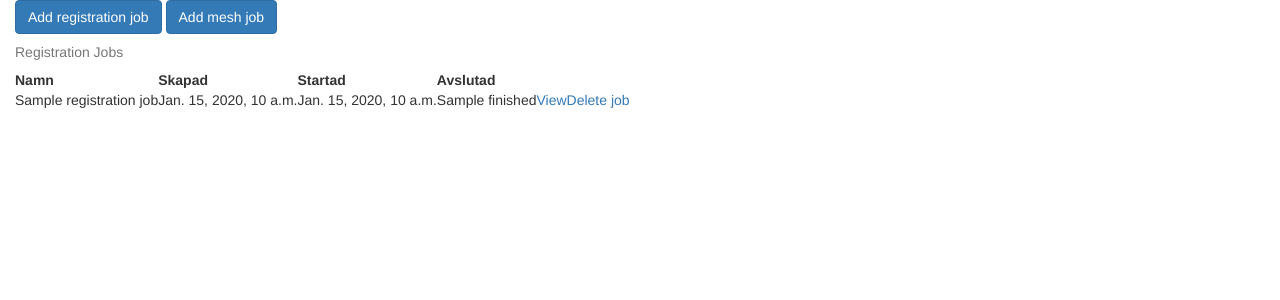
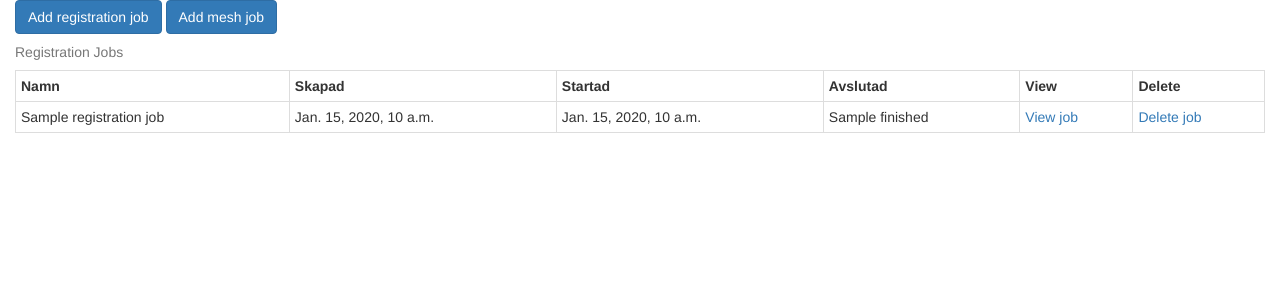
Before and after one commit to PUM-9/server_api, a Django app: template frontend/templates/frontend/index.html in a window 1280 px wide. Shown: the top 300 px of the page. Run offline with Django 3.2, Linux system fonts and the light colour scheme; the template is opened without the code that fills it: most values are stand-ins (such as "Sample title", 1, 10 or a date in 2020); data that the repository does not hold is empty; some libraries are stand-ins or nearby versions.

Commit message:
Added bootstrap styles to tables

```diff
--- a/frontend/templates/frontend/index.html
+++ b/frontend/templates/frontend/index.html
@@ -4,14 +4,15 @@
 {% block content %}
     <a class="btn btn-primary" href="{% url 'create_registration_job' %}">Add registration job</a>
     <a class="btn btn-primary" href="{% url 'create_mesh_job' %}">Add mesh job</a>
-    <table>
+    <table class="table table-bordered table-hover table-condensed">
     <caption>Registration Jobs</caption>
         <tr>
           <th>Namn</th>
           <th>Skapad</th>
           <th>Startad</th>
           <th>Avslutad</th>
-          <th></th>
+          <th>View</th>
+          <th>Delete</th>
         </tr>
         {% for r in registration_jobs %}
             <tr>
@@ -19,7 +20,7 @@
               <td> {{ r.created }}</td>
               <td> {{ r.started }}</td>
               <td> {{ r.finished }}</td>
-              <td> <a href="show_registration_job/?id={{ r.id }}">View</a></td>
+              <td> <a href="show_registration_job/?id={{ r.id }}">View job</a></td>
               <td> <a href="delete_registration_job/?id={{ r.id }}">Delete job</a></td>
             </tr>
         {% endfor %}
--- a/frontend/templates/frontend/registration_job.html
+++ b/frontend/templates/frontend/registration_job.html
@@ -10,7 +10,7 @@
 
     <a class="btn btn-primary" href="{%  url 'delete_registration_job' %}?id={{ job_id }}">Delete job</a>
 
-    <table>
+    <table class="table table-bordered table-hover table-condensed">
     <caption>Registration Job</caption>
         <tr>
           <th>Namn</th>
@@ -38,13 +38,12 @@
         {% endfor %}
     </table>
 
-    <table>
+    <table class="table table-bordered table-hover table-condensed">
     <caption>Input Files</caption>
         <tr>
           <th>Namn</th>
           <th>Skapad</th>
           <th>Väg</th>
-          <th></th>
         </tr>
         {% for f in files %}
             <tr>
@@ -54,7 +53,6 @@
             </tr>
         {% endfor %}
     </table>
-
 </body>
 </html>
 {% endblock %}
```
